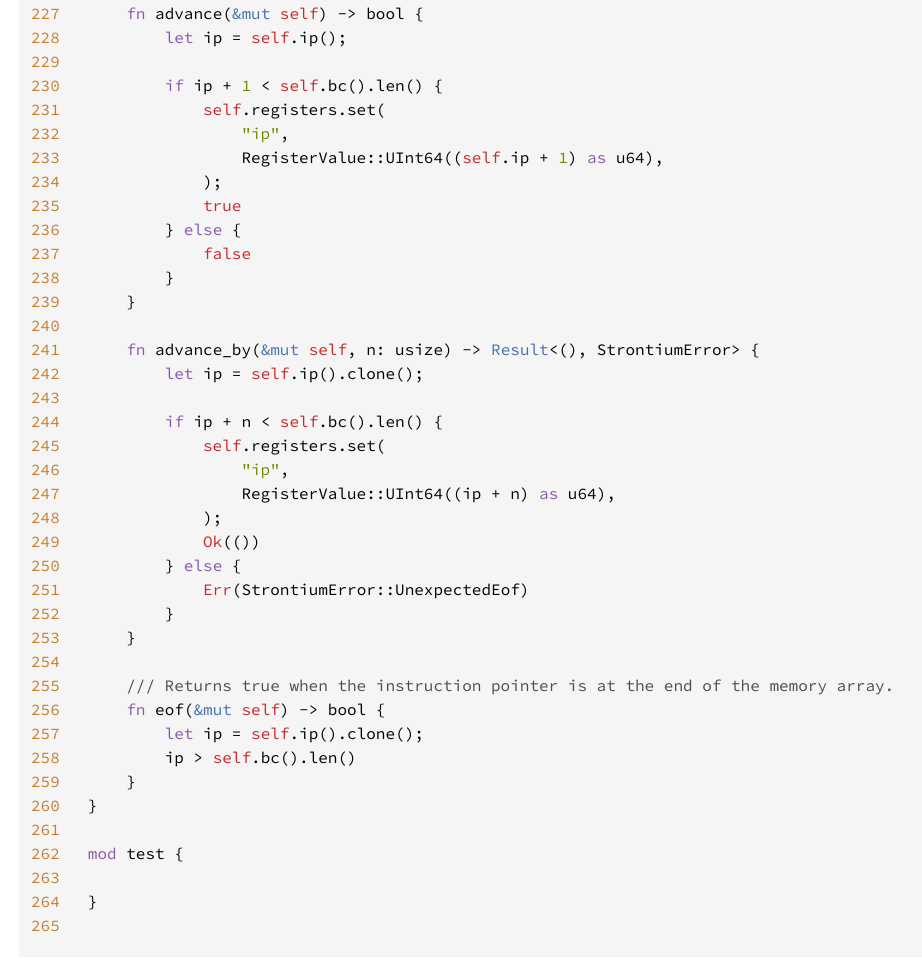
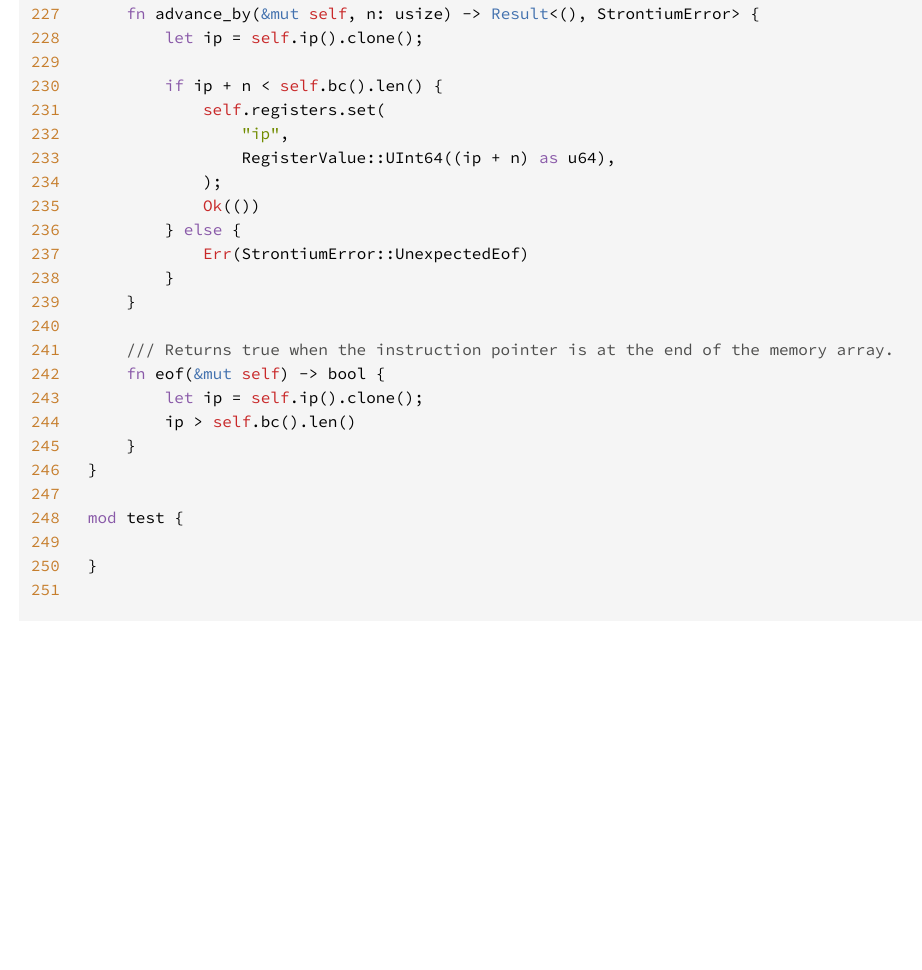
Before and after one commit to mag-language/strontium, a plain HTML site: page src/strontium/machine/mod.rs.html in a window 1280 px wide. Shown: the part 5533-6503 px from the top of the page, without its empty margins (46-968 px from the left). After the commit the page ends 6169 px from the top, so only its background shows below. Drawn offline with Linux system fonts and the light colour scheme.

Commit message:
deploy: 88165e7e4062195931e02ba828b4729bb89959e3

```diff
--- a/src/strontium/machine/mod.rs.html
+++ b/src/strontium/machine/mod.rs.html
@@ -249,20 +249,6 @@
 <a href="#249" id="249">249</a>
 <a href="#250" id="250">250</a>
 <a href="#251" id="251">251</a>
-<a href="#252" id="252">252</a>
-<a href="#253" id="253">253</a>
-<a href="#254" id="254">254</a>
-<a href="#255" id="255">255</a>
-<a href="#256" id="256">256</a>
-<a href="#257" id="257">257</a>
-<a href="#258" id="258">258</a>
-<a href="#259" id="259">259</a>
-<a href="#260" id="260">260</a>
-<a href="#261" id="261">261</a>
-<a href="#262" id="262">262</a>
-<a href="#263" id="263">263</a>
-<a href="#264" id="264">264</a>
-<a href="#265" id="265">265</a>
 </pre></div><pre class="rust"><code><span class="doccomment">//! This module contains the virtual machine which executes Strontium bytecode. The VM uses a set of typed
 //! registers to do number arithmetic, a memory vector provides the storage space for anything else.
 
@@ -489,20 +475,6 @@
 		bytecode[<span class="self">self</span>.ip()]
 	}
 
-	<span class="kw">fn </span>advance(<span class="kw-2">&amp;mut </span><span class="self">self</span>) -&gt; bool {
-		<span class="kw">let </span>ip = <span class="self">self</span>.ip();
-
-		<span class="kw">if </span>ip + <span class="number">1 </span>&lt; <span class="self">self</span>.bc().len() {
-			<span class="self">self</span>.registers.set(
-				<span class="string">&quot;ip&quot;</span>,
-				RegisterValue::UInt64((<span class="self">self</span>.ip + <span class="number">1</span>) <span class="kw">as </span>u64),
-			);
-			<span class="bool-val">true
-		</span>} <span class="kw">else </span>{
-			<span class="bool-val">false
-		</span>}
-	}
-
 	<span class="kw">fn </span>advance_by(<span class="kw-2">&amp;mut </span><span class="self">self</span>, n: usize) -&gt; <span class="prelude-ty">Result</span>&lt;(), StrontiumError&gt; {
 		<span class="kw">let </span>ip = <span class="self">self</span>.ip().clone();
 
```
Also changed, not shown: strontium/machine/index.html (+1 -1 lines), strontium/machine/struct.Strontium.html (+1 -1 lines).
